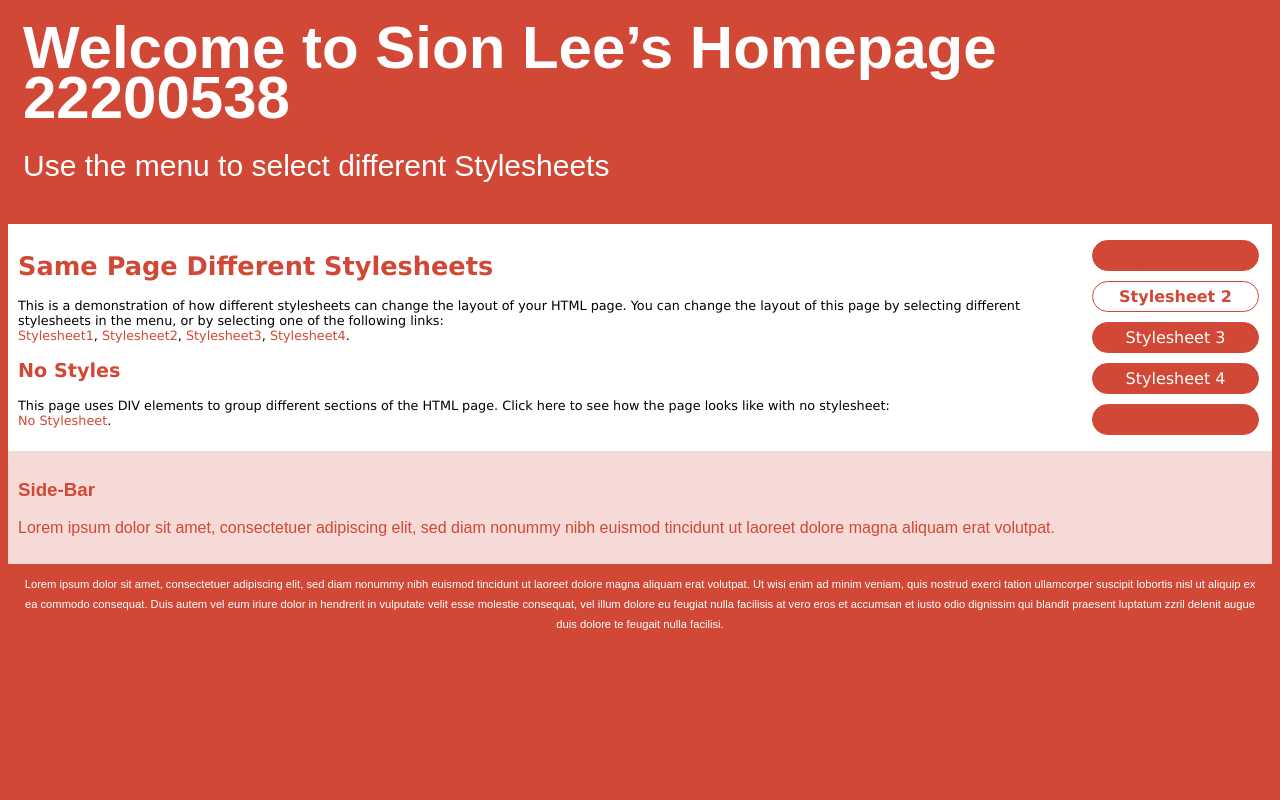
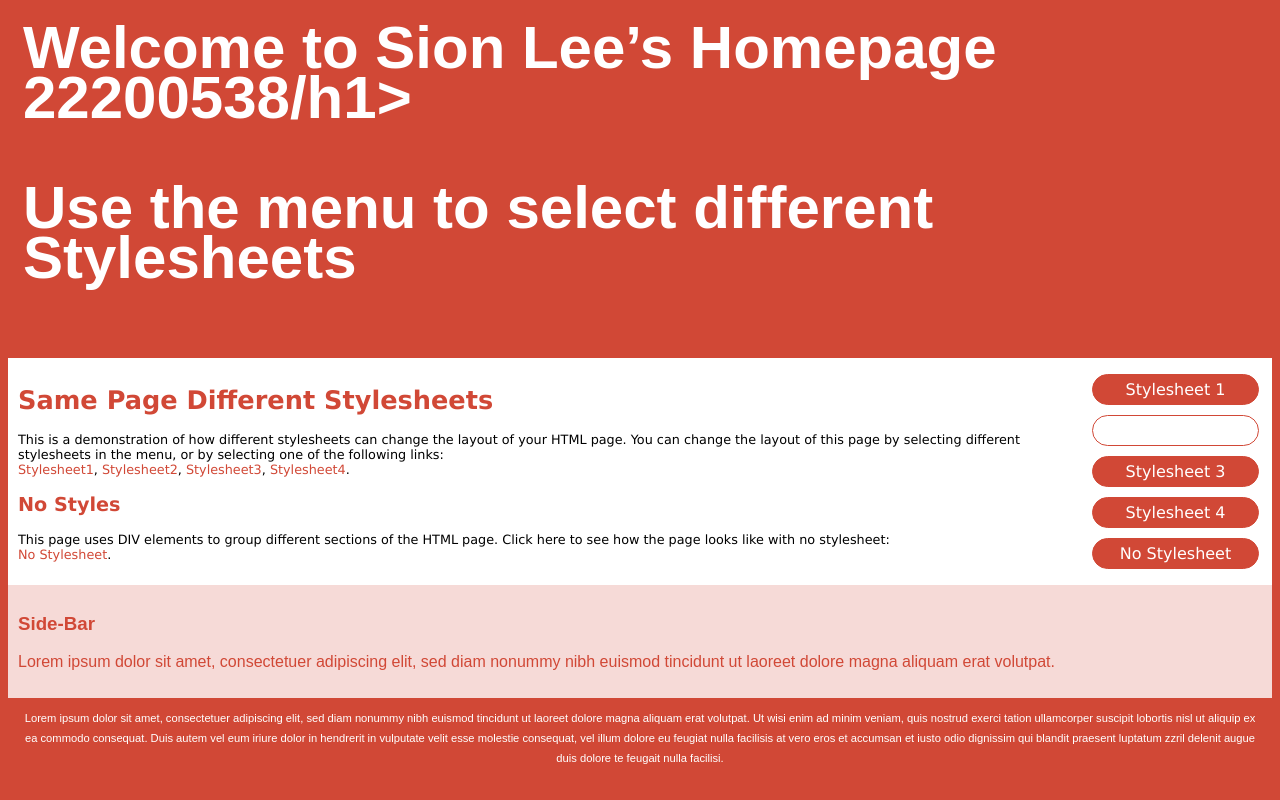
Before and after one commit to SionLee21/bs_blog, a plain HTML site: page style2.html in a window 1280 px wide. Drawn offline with Linux system fonts and the light colour scheme.

```diff
--- a/style2.html
+++ b/style2.html
@@ -78,6 +78,9 @@
             text-align: center;
             cursor: pointer;
         }
+        .menuitem a {
+            color: #ffffff;
+        }
 
         .menuitem:nth-child(2) {
            background-color:white;
@@ -103,7 +106,7 @@
 <body>
     <div class="container wrapper">
         <div id="top">
-            <h1>Welcome to Sion Lee’s Homepage 22200538</h1>
+            <h1>Welcome to Sion Lee’s Homepage 22200538/h1>
             <p>Use the menu to select different Stylesheets</p>
         </div>
         <div class="wrapper">
@@ -111,8 +114,8 @@
                 <ul id="menulist">
                     <li class="menuitem"><a href="https://main--gregarious-nougat-d1b981.netlify.app/style1">Stylesheet 1</a></li>
                     <li class="menuitem"><a href="https://main--gregarious-nougat-d1b981.netlify.app/style2">Stylesheet 2</a></li>
-                    <li class="menuitem" a href="#">Stylesheet 3</li>
-                    <li class="menuitem" a href="#">Stylesheet 4</li>
+                    <li class="menuitem"><a href="#">Stylesheet 3</a></li>
+                    <li class="menuitem"><a href="#">Stylesheet 4</a></li>
                     <li class="menuitem"><a href="https://main--gregarious-nougat-d1b981.netlify.app/nostyle">No Stylesheet</a></li>
                 </ul>
             </div>
```
Also changed, not shown: nostyle.html (+2 -2 lines), style1.html (+2 -2 lines).
